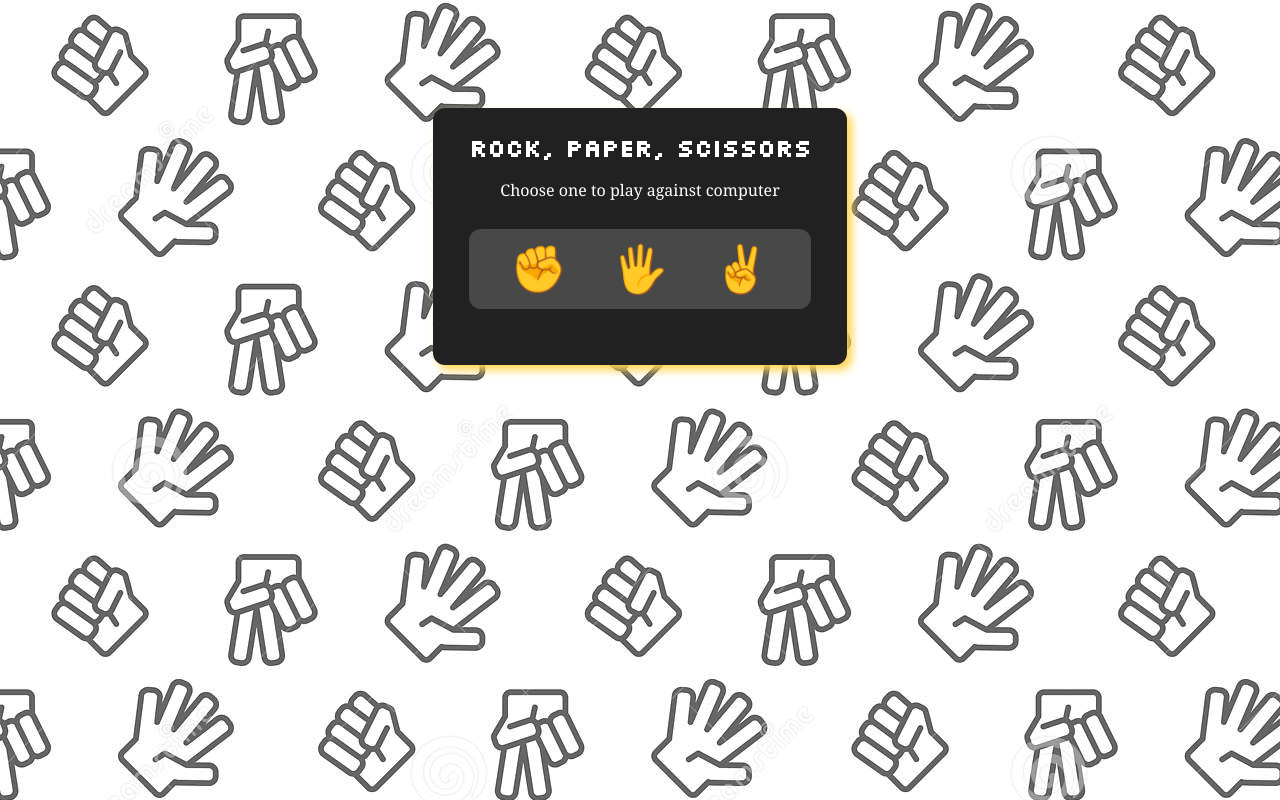
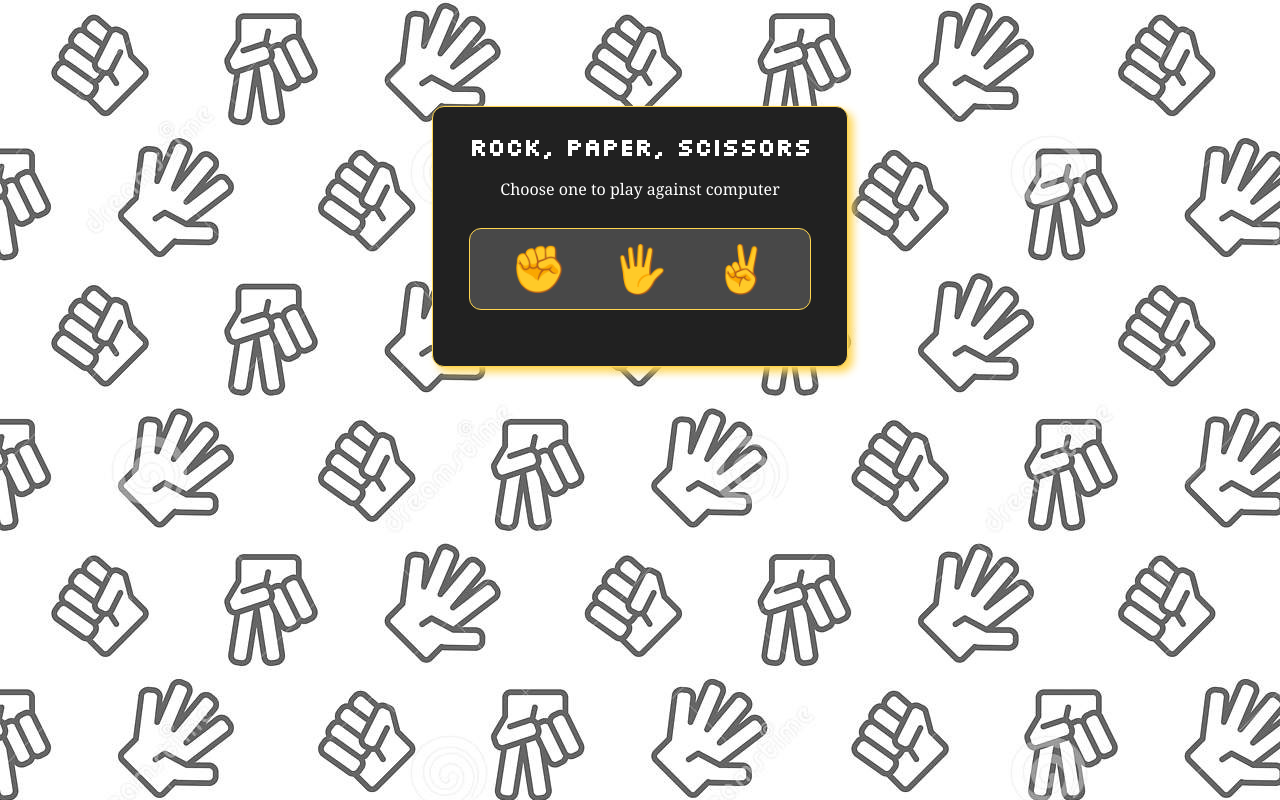
Before and after one commit to rhuanvk/rock-paper-scissors, a plain HTML site: page index.html in a window 1280 px wide. Drawn offline with Linux system fonts and the light colour scheme.

Commit message:
fix borders

```diff
--- a/style.css
+++ b/style.css
@@ -12,6 +12,7 @@ section {
   margin: 24px;
   padding: 24px 36px;
   text-align: center;
+  border: 1px solid #ffd54f;
   border-radius: 12px;
   box-shadow: 5px 5px 8px #ffd54f;
 }
@@ -30,6 +31,7 @@ section {
 #options {
   background-color: #484848;
   padding: 12px 6px;
+  border: 1px solid #ffd54f;
   border-radius: 12px;
   display: flex;
   justify-content: center;
```
